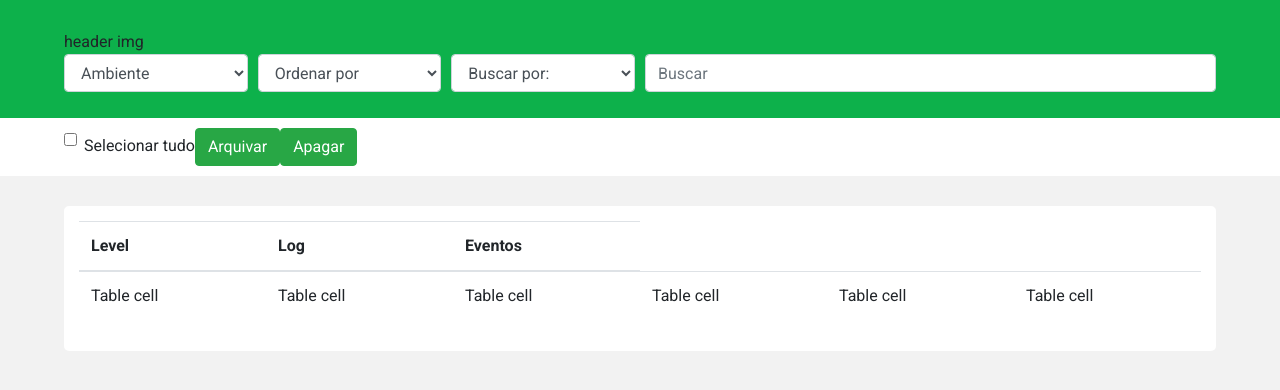
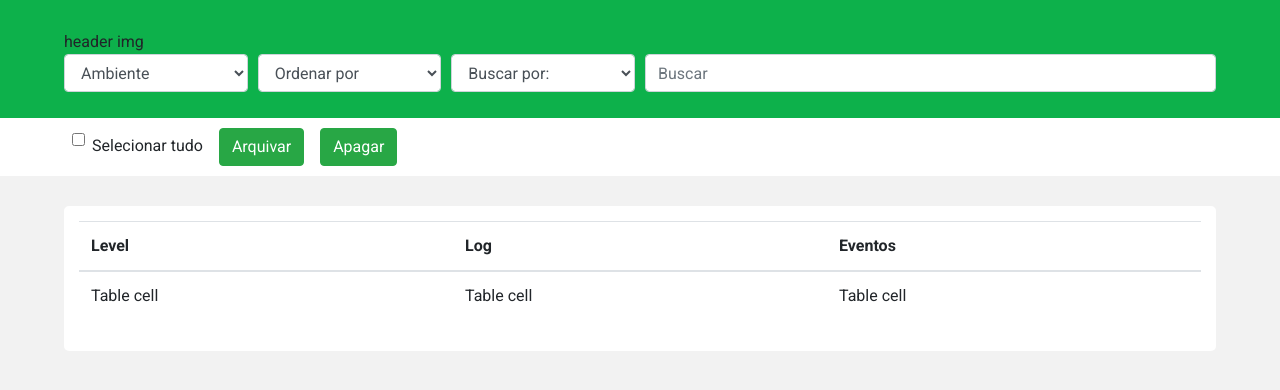
Before and after one commit to patrickdeangelis/central-de-erros-front, a React (Create React App) app: page /dashboard in a window 1280 px wide. Shown: the top 390 px of the page. Built offline with nearby package versions, Linux system fonts and the light colour scheme.

Commit message:
add margins

```diff
--- a/src/pages/Dashboard/index.tsx
+++ b/src/pages/Dashboard/index.tsx
@@ -41,9 +41,14 @@ export default function Dashboard() {
                 </Form>
             </Header>
             <ActionsContainer>
-                <Form.Check type="checkbox" label="Selecionar tudo" style={{display: 'inline'}}/>
-                <Button variant="success">Arquivar</Button>
-                <Button variant="success">Apagar</Button>
+                <Form.Check
+                    type="checkbox"
+                    label="Selecionar tudo"
+                    className="mx-2"
+                    style={{display: 'inline'}}
+                />
+                <Button variant="success" className="mx-2">Arquivar</Button>
+                <Button variant="success" className="mx-2">Apagar</Button>
             </ActionsContainer>
             <Container>
             <Table responsive>
@@ -59,9 +64,6 @@ export default function Dashboard() {
                         <td>Table cell</td>
                         <td>Table cell</td>
                         <td>Table cell</td>
-                        <td>Table cell</td>
-                        <td>Table cell</td>
-                        <td>Table cell</td>
                     </tr>
                 </tbody>
                 </Table>
```
